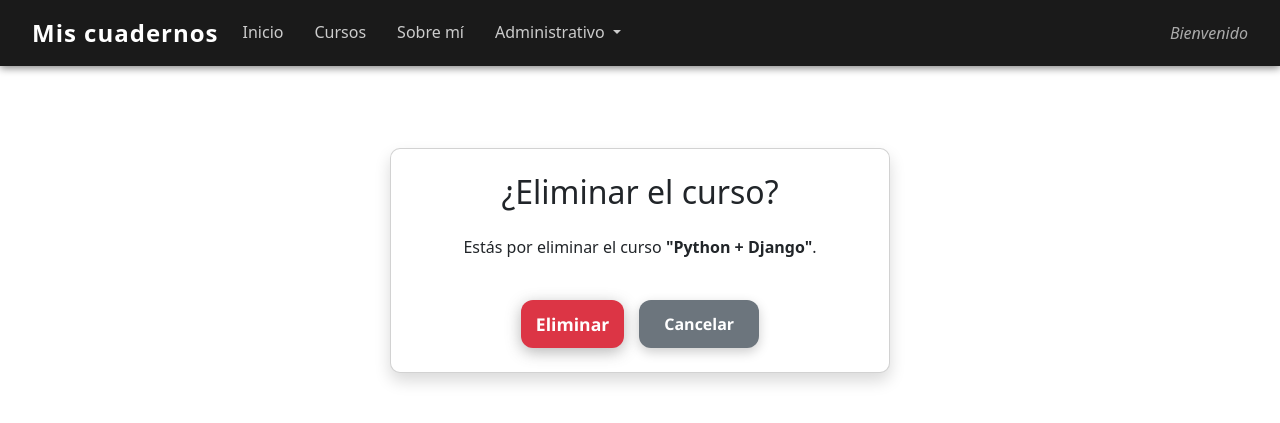
After one commit to MuruaSL/CuadernoPy-Django, a Django app: page /eliminar_curso/1/ in a window 1280 px wide. The commit adds this page. Shown: the top 423 px of the page. Run offline with Django 5.2, Linux system fonts and the light colour scheme; data comes from the database, SQL or seed files in the repository; both versions use the stored data as it was after the commit.

Commit message:
se modifico el funcionamiento de crear clases, para que funcione con CBV, a su vez, se añadio el crud de clase y curso, y se mejora la vista de eliminar curso, ademas se saca de base el contenido de banner para que si no se redefine, sea vacio. se añaden los css corespondientes a los botones de eliminado y se modifican las rutas para el funcionamiento correcto

```diff
--- a/config/urls.py
+++ b/config/urls.py
@@ -25,9 +25,17 @@ urlpatterns = [
     path("sobremi/", views.sobremi, name="SobreMi"),
     path("cursos/", views.cursos, name="Cursos"),
     path("curso/<int:curso_id>/", views.curso_detalle, name="CursoDetalle"),
-    path("clase/<int:clase_id>/", views.clase_detalle, name="ClaseDetalle"),
+    path('clase/<int:pk>/', views.ClaseDetailView.as_view(), name='clase_detalle'),
     path('admin/', admin.site.urls),
-    path("crear_clase/", views.crear_clase, name="CrearClase"),
-    path('crear_curso/', views.crear_curso, name='CrearCurso'),
+    # path('crear_curso/', views.crear_curso, name='CrearCurso'),
+    path('crear_curso/', views.CursoCreateView.as_view(), name='CrearCurso'),
+    path('editar_curso/<int:pk>/', views.CursoUpdateView.as_view(), name='EditarCurso'),
+    path('eliminar_curso/<int:pk>/', views.CursoDeleteView.as_view(), name='EliminarCurso'),
+
     path('crear_categoria/', views.crear_categoria, name='CrearCategoria'),
+    # path("crear_clase/", views.crear_clase, name="CrearClase"),
+    path('clase/<int:pk>/', views.ClaseDetailView.as_view(), name='clase_detalle'),
+    path('crear_clase/', views.ClaseCreateView.as_view(), name='CrearClase'),
+    path('editar_clase/<int:pk>/', views.ClaseUpdateView.as_view(), name='EditarClase'),
+    path('eliminar_clase/<int:pk>/', views.ClaseDeleteView.as_view(), name='EliminarClase'),
 ]+ static(settings.MEDIA_URL, document_root=settings.MEDIA_ROOT)
--- a/core/static/core/css/style.css
+++ b/core/static/core/css/style.css
@@ -478,3 +478,50 @@ button[type="submit"] {
   font-family: 'Segoe UI', Tahoma, Geneva, Verdana, sans-serif;
   white-space: pre-wrap;      /* respeta saltos de línea */
 }
+
+/* Botones en formularios de eliminación */
+.botones-acciones {
+  display: flex;
+  justify-content: center;
+  gap: 15px;
+  margin-top: 25px;
+}
+
+.btn-eliminar,
+.btn-cancelar {
+  appearance: none;
+  padding: 12px 25px;
+  border-radius: 12px;
+  font-weight: 600;
+  font-size: 1rem;
+  text-align: center;
+  border: none;
+  cursor: pointer;
+  text-decoration: none;
+  box-shadow: 0 4px 12px rgba(0, 0, 0, 0.2);
+  transition: background-color 0.3s ease, color 0.3s ease;
+  display: inline-block;
+  font-family: 'Segoe UI', Tahoma, Geneva, Verdana, sans-serif;
+}
+
+
+/* Botón eliminar (rojo) */
+.btn-eliminar {
+  background-color: #dc3545 !important;
+  color: white;
+  margin: 0px !important;
+}
+.btn-eliminar:hover {
+  background-color: #c82333 !important;
+
+}
+
+/* Botón cancelar (gris) */
+.btn-cancelar {
+  background-color: #6c757d !important;
+  color: white;
+  font-weight: 700;
+}
+.btn-cancelar:hover {
+  background-color: #5a6268 !important;
+}
--- a/core/templates/core/base.html
+++ b/core/templates/core/base.html
@@ -65,8 +65,8 @@
     {% endblock navbar %}
 
     {% block banner %}
-    <img class="banner" src="" alt="Banner" />
     {% endblock banner %}
+
 
     {% block cuerpo %}{% endblock cuerpo %}
 
--- a/core/templates/core/cursos.html
+++ b/core/templates/core/cursos.html
@@ -31,6 +31,10 @@
                         <h5 class="card-title">{{ curso.titulo }}</h5>
                         <p class="card-text">{{ curso.descripcion|truncatewords:20 }}</p>
                         <a href="{% url 'CursoDetalle' curso.id %}" class="btn btn-primary">Ver clases</a>
+                        <!-- Botones administrativos -->
+                        <a href="{% url 'EditarCurso' curso.id %}" class="btn btn-warning">Editar Curso</a>
+                        <a href="{% url 'EliminarCurso' curso.id %}" class="btn btn-danger">Eliminar Curso</a>
+
                     </div>
                 </div>
             </div>
--- /dev/null
+++ b/core/templates/core/eliminar_curso.html
@@ -0,0 +1,19 @@
+{% extends 'core/base.html' %}
+
+{% block titulo %}Eliminar Curso{% endblock %}
+
+{% block cuerpo %}
+<div class="container mt-5 d-flex justify-content-center">
+    <div class="card shadow p-4" style="max-width: 500px; width: 100%;">
+        <h2 class="text-center mb-4">¿Eliminar el curso?</h2>
+        <p class="text-center">Estás por eliminar el curso <strong>"{{ object.titulo }}"</strong>.</p>
+        <form method="post">
+            {% csrf_token %}
+            <div class="botones-acciones">
+                <button type="submit" class="btn-eliminar">Eliminar</button>
+                <a href="{% url 'Cursos' %}" class="btn-cancelar">Cancelar</a>
+            </div>
+        </form>
+    </div>
+</div>
+{% endblock cuerpo %}
--- a/core/views.py
+++ b/core/views.py
@@ -1,6 +1,9 @@
 from django.shortcuts import render, get_object_or_404, redirect
-from .models import MensajeContacto, Curso, Clase
+from .models import Curso, Clase
 from .forms import ContactoFormulario, ClaseForm, CursoForm, CategoriaForm  # usado en sobremi
+from django.views.generic.detail import DetailView
+from django.views.generic.edit import CreateView, UpdateView, DeleteView
+from django.urls import reverse_lazy
 
 def index(request):
     return render(request, "core/index.html")
@@ -29,9 +32,30 @@ def curso_detalle(request, curso_id):
         "query": query
     })
 
-def clase_detalle(request, clase_id):
-    clase = get_object_or_404(Clase, id=clase_id)
-    return render(request, "core/clase_detalle.html", {"clase": clase})
+    #   Aplicacion de CBV - DetailView para detalles de clases
+class ClaseDetailView(DetailView):
+    model = Clase
+    template_name = 'core/clase_detalle.html'
+    context_object_name = 'clase'
+
+class ClaseCreateView(CreateView):
+    model = Clase
+    form_class = ClaseForm
+    template_name = 'core/crear_clase.html'
+    success_url = reverse_lazy('Cursos')
+
+
+class ClaseUpdateView(UpdateView):
+    model = Clase
+    form_class = ClaseForm
+    template_name = 'core/editar_clase.html'
+    success_url = reverse_lazy('Cursos')
+
+
+class ClaseDeleteView(DeleteView):
+    model = Clase
+    template_name = 'core/eliminar_clase.html'
+    success_url = reverse_lazy('Cursos')
 
 def sobremi(request):
     if request.method == "POST":
@@ -44,28 +68,42 @@ def sobremi(request):
     return render(request, "core/sobremi.html", {"form": form})
 
 
-def crear_clase(request):
-    if request.method == "POST":
-        form = ClaseForm(request.POST, request.FILES)
-        if form.is_valid():
-            form.save()
-            return redirect("Cursos")
-    else:
-        form = ClaseForm()
-    return render(request, "core/crear_clase.html", {"form": form})
+#   Aplicacion de CBV - DetailView para detalles de clases
+class ClaseCreateView(CreateView):
+    model = Clase
+    form_class = ClaseForm
+    template_name = 'core/crear_clase.html'
+    success_url = reverse_lazy('Cursos')
 
-def crear_curso(request):
-    if request.method == "POST":
-        form = CursoForm(request.POST, request.FILES)
-        if form.is_valid():
-            form.save()
-            return redirect('Cursos')
-    else:
-        form = CursoForm()
-    return render(request, 'core/crear_curso.html', {
-        'form': form,
-        'activo_administrativo': True
-    })
+# def crear_curso(request):
+#     if request.method == "POST":
+#         form = CursoForm(request.POST, request.FILES)
+#         if form.is_valid():
+#             form.save()
+#             return redirect('Cursos')
+#     else:
+#         form = CursoForm()
+#     return render(request, 'core/crear_curso.html', {
+#         'form': form,
+#         'activo_administrativo': True
+#     })
+
+class CursoCreateView(CreateView):
+    model = Curso
+    form_class = CursoForm
+    template_name = 'core/crear_curso.html'
+    success_url = reverse_lazy('Cursos')
+
+class CursoUpdateView(UpdateView):
+    model = Curso
+    form_class = CursoForm
+    template_name = 'core/editar_curso.html'
+    success_url = reverse_lazy('Cursos')
+
+class CursoDeleteView(DeleteView):
+    model = Curso
+    template_name = 'core/eliminar_curso.html'
+    success_url = reverse_lazy('Cursos')
 
 def crear_categoria(request):
     if request.method == 'POST':
```
Also changed, not shown: core/forms.py (+6 -2 lines), core/templates/core/curso_detalle.html (+6 -1 lines), core/templates/core/editar_clase.html (added, +32 -0 lines), core/templates/core/editar_curso.html (added, +45 -0 lines), core/templates/core/eliminar_clase.html (added, +25 -0 lines), db.sqlite3, media/imagenes_clases/u1.2.bmp (added), media/imagenes_clases/u1_ryjrnAC.2.bmp (added).
